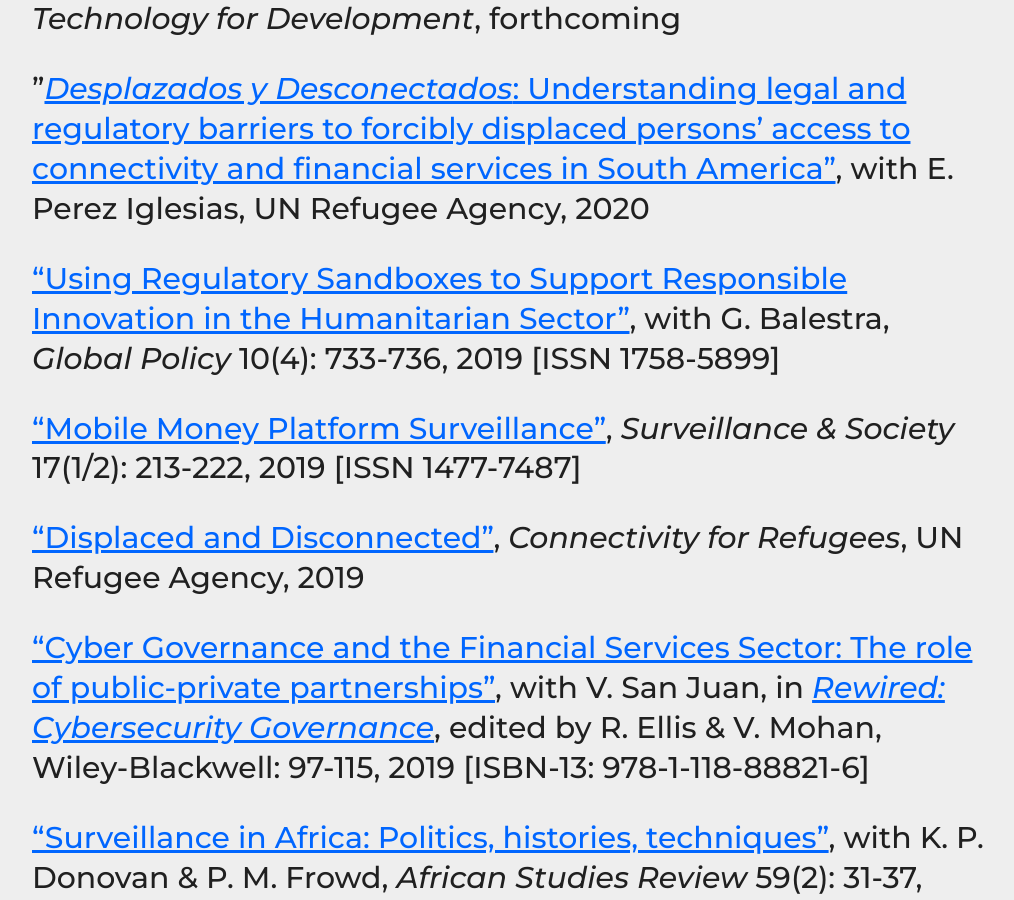
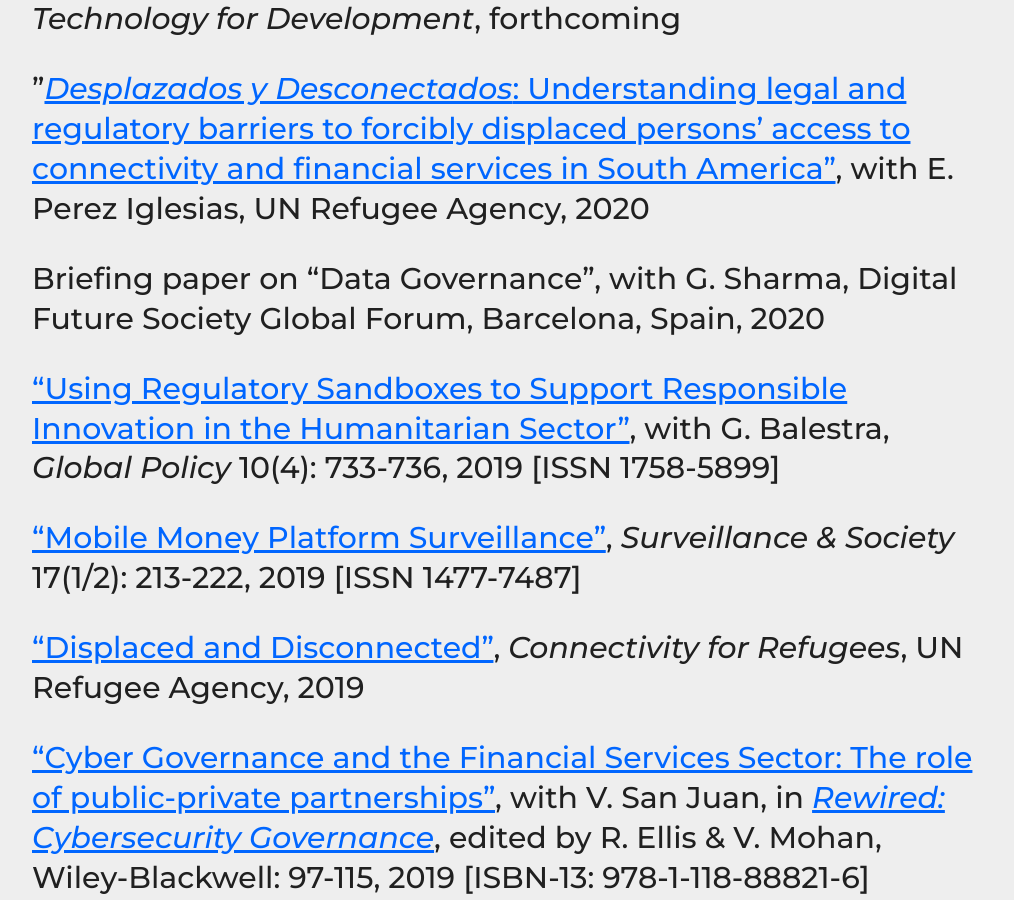
Before and after one commit to haroonalrasheed/641a, a Jekyll site: the page built from select-publications/index.md, in a window 1280 px wide and 900 px high, scrolled down 698 px. Shown: the whole window, without its empty margins (132-1146 px from the left). Built offline with Jekyll 4.4.1, drawn with Linux system fonts in a browser that asks for light colours.

Commit message:
Update index.md

```diff
--- a/select-publications/index.md
+++ b/select-publications/index.md
@@ -13,6 +13,8 @@ _[Contact me](mailto:a.k.martin@alumni.lse.ac.uk) for copies of articles/chapter
 
 "[*Desplazados y Desconectados*: Understanding legal and regulatory barriers to forcibly displaced persons’ access to connectivity
 and financial services in South America"](https://www.unhcr.org/innovation/displaced-and-disconnected/), with E. Perez Iglesias, UN Refugee Agency, 2020
+
+Briefing paper on "Data Governance", with G. Sharma, Digital Future Society Global Forum, Barcelona, Spain, 2020
 
 ["Using Regulatory Sandboxes to Support Responsible Innovation in the Humanitarian Sector"](https://doi.org/10.1111/1758-5899.12729), with G. Balestra, *Global Policy* 10(4): 733-736, 2019 [ISSN 1758-5899]
 
```
